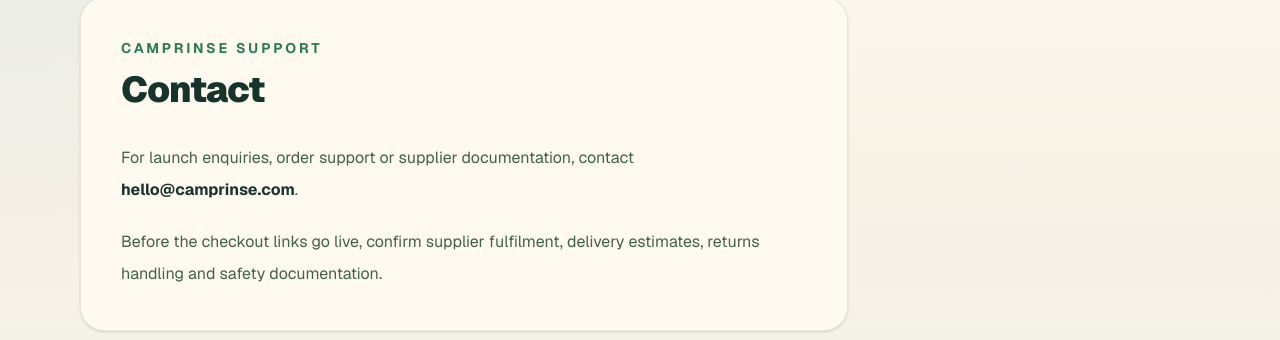
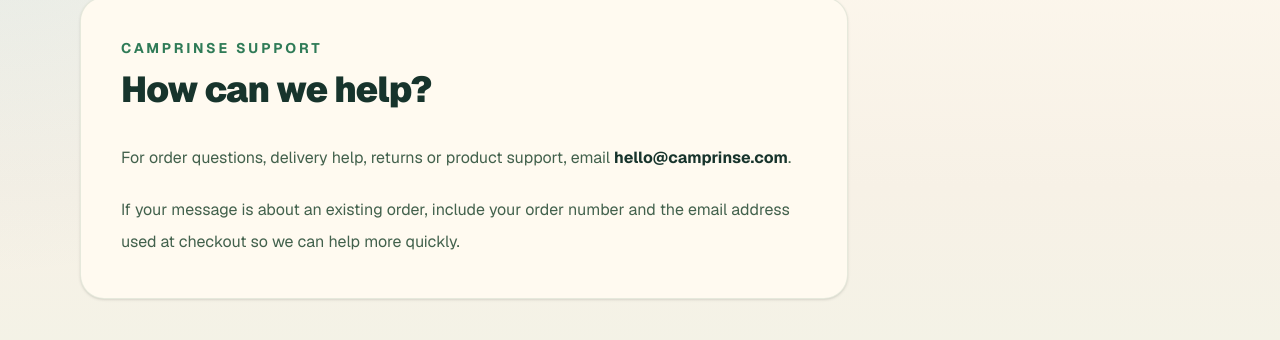
Before and after one commit to Jackoma0209/camprinse, a Next.js app: page /contact in a window 1280 px wide. Shown: the part 172-512 px from the top of the page. Built offline with nearby package versions, Linux system fonts and the light colour scheme; no server answers.

Commit message:
Make support page customer ready

```diff
--- a/app/contact/page.tsx
+++ b/app/contact/page.tsx
@@ -6,7 +6,7 @@
 
 export const metadata: Metadata = buildMetadata({
   title: "Contact | CampRinse",
-  description: "Contact CampRinse about orders, fulfilment and product questions.",
+  description: "Contact CampRinse customer support about orders, delivery, returns or the product.",
   path: "/contact",
 });
 
@@ -20,21 +20,28 @@
             CampRinse support
           </p>
           <h1 className="mt-3 text-4xl font-black tracking-tight text-charcoal-green">
-            Contact
+            How can we help?
           </h1>
           <div className="mt-8 space-y-5 text-base leading-8 text-green-950/75">
             <p>
-              For launch enquiries, order support or supplier documentation,
-              contact{" "}
+              For order questions, delivery help, returns or product support,
+              email{" "}
               <a className="font-bold text-charcoal-green" href={`mailto:${site.email}`}>
                 {site.email}
               </a>
               .
             </p>
             <p>
-              Before the checkout links go live, confirm supplier fulfilment,
-              delivery estimates, returns handling and safety documentation.
+              If your message is about an existing order, include your order
+              number and the email address used at checkout so we can help more
+              quickly.
             </p>
+            {site.businessAddress ? (
+              <p>
+                <strong className="text-charcoal-green">Business address:</strong>{" "}
+                {site.businessAddress}
+              </p>
+            ) : null}
           </div>
         </article>
       </main>
```
